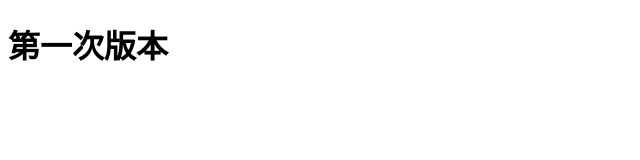
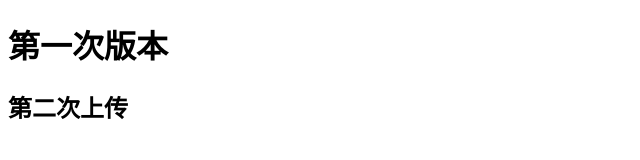
Before and after one commit to zqg-mail/bk2004, a plain HTML site: page index.html in a window 1280 px wide. Shown: the whole page, without its empty margins (0-640 px from the left). Drawn offline with Linux system fonts and the light colour scheme.

Commit message:
第二次上传

```diff
--- a/index.html
+++ b/index.html
@@ -7,5 +7,6 @@
 </head>
 <body>
     <h1>第一次版本</h1>
+    <h2>第二次上传</h2>
 </body>
 </html>
```
